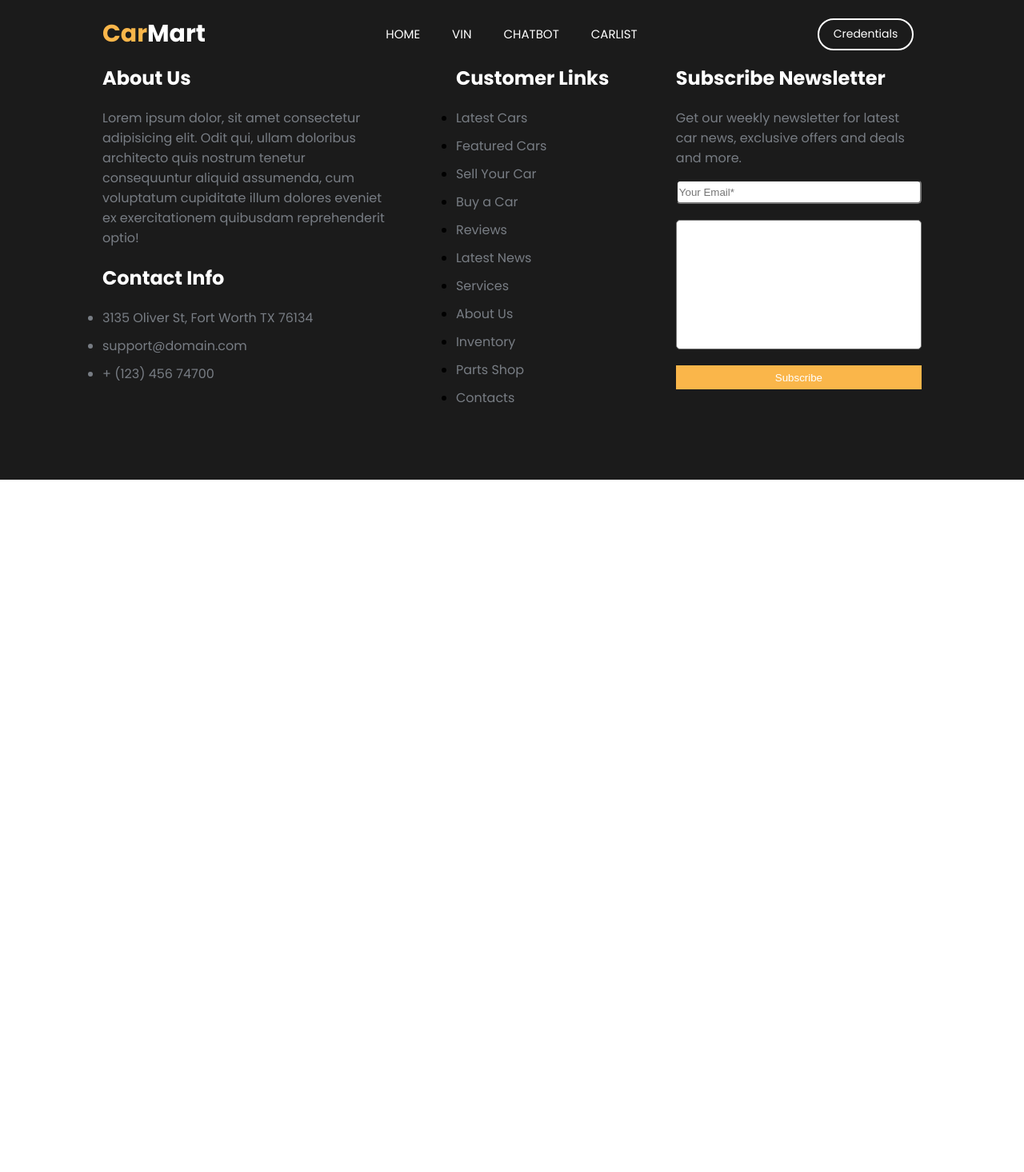
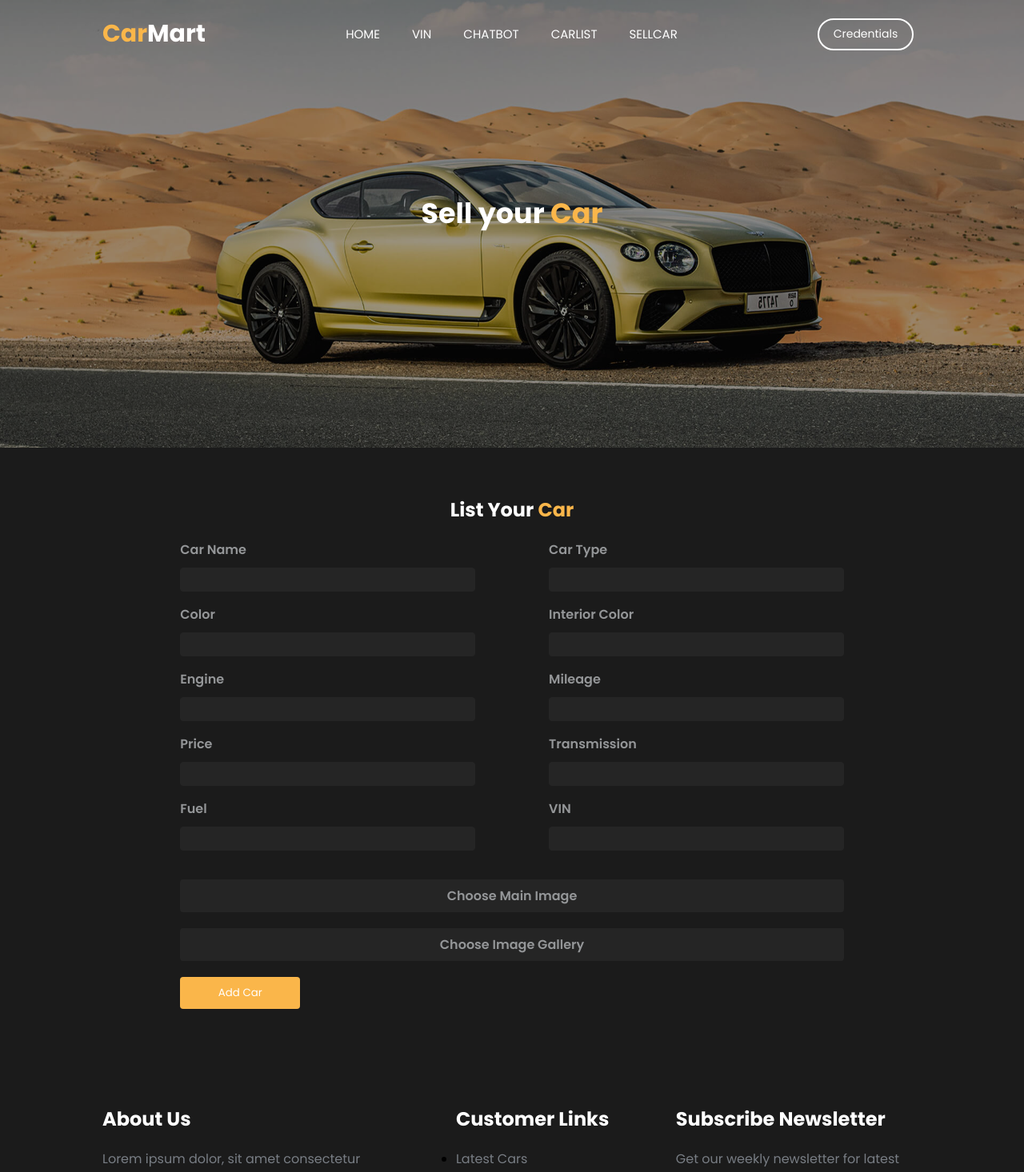
Before and after one commit to gau618/Carlisting2, a React (Vite) app: page /SellCar in a window 1280 px wide. Shown: the top 1466 px of the page at 80% size. Before the commit the page ends 800 px from the top, so only its background shows below. Built offline with nearby package versions, Linux system fonts and the light colour scheme.

Commit message:
sell car page is ready

```diff
--- a/src/App.jsx
+++ b/src/App.jsx
@@ -7,6 +7,7 @@ import CarlistPage from './pages/CarlistPage/CarlistPage'
 import VehicleDetails from './pages/VinPage/Vin'
 import Chatbot from './pages/ChatBotPage/ChatBotPage'
 import {BrowserRouter,Route,Routes} from 'react-router-dom'
+import SellCarPage from './pages/SellCarPage/SellCarPage'
 import './App.css'
 
 function App() {
@@ -21,6 +22,7 @@ function App() {
    <Route path='/Carlist' element={<CarlistPage/>}></Route>
    <Route path='/VehicleDetails' element={<VehicleDetails/>}></Route>
    <Route path='/Chatbot' element={<Chatbot/>}></Route>
+   <Route path='/SellCar' element={<SellCarPage/>}></Route>
    </Routes>
    <Footer/>
    </BrowserRouter>
--- /dev/null
+++ b/src/compnents/SellerForm/SellerForm.jsx
@@ -0,0 +1,166 @@
+import React, { useState } from 'react';
+import styles from './index.module.scss';
+
+const SellerForm = () => {
+  const [car, setCar] = useState({
+    name: '',
+    image: '',
+    imagegallery: [],
+    carType: '',
+    engine: '',
+    color: '',
+    VIN: '',
+    mileage: '',
+    interiorColor: '',
+    price: '',
+    transmission: '',
+    fuel: '',
+  });
+
+  const [imageName, setImageName] = useState('');
+  const [galleryNames, setGalleryNames] = useState([]);
+
+  const handleChange = (e) => {
+    const { name, value } = e.target;
+    setCar((prevCar) => ({ ...prevCar, [name]: value }));
+  };
+
+  const handleImageChange = (e) => {
+    const file = e.target.files[0];
+    const reader = new FileReader();
+    reader.onloadend = () => {
+      setCar((prevCar) => ({ ...prevCar, image: reader.result }));
+      setImageName(file.name);
+    };
+    reader.readAsDataURL(file);
+  };
+
+  const handleGalleryChange = (e) => {
+    const files = Array.from(e.target.files);
+    Promise.all(
+      files.map((file) => {
+        return new Promise((resolve, reject) => {
+          const reader = new FileReader();
+          reader.onloadend = () => resolve(reader.result);
+          reader.onerror = () => reject(new Error('Failed to read file'));
+          reader.readAsDataURL(file);
+        });
+      })
+    ).then((images) => {
+      setCar((prevCar) => ({ ...prevCar, imagegallery: images }));
+      setGalleryNames(files.map((file) => file.name));
+    });
+  };
+
+  const handleSubmit = (e) => {
+    e.preventDefault();
+    const formData = new FormData(e.target);
+    const newCar = {
+      carId: Date.now(),
+      name: formData.get('name'),
+      image: car.image,
+      imagegallery: car.imagegallery,
+      carType: formData.get('carType'),
+      engine: formData.get('engine'),
+      color: formData.get('color'),
+      VIN: formData.get('VIN'),
+      mileage: formData.get('mileage'),
+      interiorColor: formData.get('interiorColor'),
+      price: formData.get('price'),
+      transmission: formData.get('transmission'),
+      fuel: formData.get('fuel'),
+    };
+    console.log(newCar);
+    setCar(newCar);
+    e.target.reset();
+    setImageName('');
+    setGalleryNames([]);
+  };
+
+  return (
+    <form className={styles.form} onSubmit={handleSubmit}>
+      <h2>List Your <span>Car</span></h2>
+      <div className={styles.items}>
+        <div className={styles.formGroup}>
+          <label>Car Name</label>
+          <input type="text" name="name" onChange={handleChange} required />
+        </div>
+        <div className={styles.formGroup}>
+          <label>Car Type</label>
+          <input type="text" name="carType" onChange={handleChange} required />
+        </div>
+      </div>
+      <div className={styles.items}>
+        <div className={styles.formGroup}>
+          <label>Color</label>
+          <input type="text" name="color" onChange={handleChange} required />
+        </div>
+        <div className={styles.formGroup}>
+          <label>Interior Color</label>
+          <input type="text" name="interiorColor" onChange={handleChange} required />
+        </div>
+      </div>
+      <div className={styles.items}>
+        <div className={styles.formGroup}>
+          <label>Engine</label>
+          <input type="text" name="engine" onChange={handleChange} required />
+        </div>
+        <div className={styles.formGroup}>
+          <label>Mileage</label>
+          <input type="text" name="mileage" onChange={handleChange} required />
+        </div>
+      </div>
+      <div className={styles.items}>
+        <div className={styles.formGroup}>
+          <label>Price</label>
+          <input type="text" name="price" onChange={handleChange} required />
+        </div>
+        <div className={styles.formGroup}>
+          <label>Transmission</label>
+          <input type="text" name="transmission" onChange={handleChange} required />
+        </div>
+      </div>
+      <div className={styles.items}>
+        <div className={styles.formGroup}>
+          <label>Fuel</label>
+          <input type="text" name="fuel" onChange={handleChange} required />
+        </div>
+        <div className={styles.formGroup}>
+          <label>VIN</label>
+          <input type="text" name="VIN" onChange={handleChange} required />
+        </div>
+      </div>
+      <div className={styles.imgitems}>
+      <div className={styles.Group}>
+        <label htmlFor="mainImage" className={styles.customFileInput}>
+          {imageName || "Choose Main Image"}
+        </label>
+        <input
+          type="file"
+          id="mainImage"
+          name="image"
+          onChange={handleImageChange}
+          className={styles.fileInput}
+          required
+        />
+      </div>
+      <div className={styles.Group}>
+        <label htmlFor="imageGallery" className={styles.customFileInput}>
+          {galleryNames.length > 0 ? galleryNames.join(', ') : "Choose Image Gallery"}
+        </label>
+        <input
+          type="file"
+          id="imageGallery"
+          name="imagegallery"
+          multiple
+          onChange={handleGalleryChange}
+          className={styles.fileInput}
+        />
+      </div>
+      </div>
+      <button type="submit">Add Car</button>
+    </form>
+  );
+};
+
+export default SellerForm;
--- /dev/null
+++ b/src/compnents/SellerForm/index.module.scss
@@ -0,0 +1,133 @@
+.form {
+    padding: 40px 5%;
+    background: rgb(27, 27, 27);
+
+    h2 {
+      margin: 20px 0px;
+      color: #fff;
+      font-family: "Poppins";
+      text-align: center;
+      font-weight: bold;
+
+      span {
+        color: #fab64a;
+        font-weight: bold;
+        font-family: "Poppins";
+      }
+    }
+
+    .items {
+      width: 100%;
+      display: flex;
+      justify-content: space-around;
+
+      .formGroup {
+        margin-bottom: 1rem;
+        width: 40%;
+
+        label {
+          display: block;
+          color: #949698;
+          margin-bottom: 10px;
+          font-family: "Poppins";
+          font-weight: 600;
+        }
+
+        input {
+          width: 100%;
+          height: 30px;
+          border-radius: 4px;
+          outline: none;
+          font-size: 16px;
+          background-color: rgb(37, 37, 37);
+          border: 1px solid rgb(37, 37, 37);
+        }
+      }
+    }
+   .imgitems{
+    width: 100%;
+    .Group {
+      margin: 20px 5%;
+      width: 90%;
+      label {
+        display: block;
+        color: #949698;
+        margin-bottom: 20px;
+        font-family: "Poppins";
+        font-weight: 600;
+      }
+
+      input {
+        width: 100%;
+        height: 40px;
+        border-radius: 4px;
+        outline: none;
+        font-size: 16px;
+        margin-bottom: 10px;
+        background-color: rgb(37, 37, 37);
+        border: 1px solid rgb(37, 37, 37);
+      }
+    }
+}
+    button {
+      width: 150px;
+      margin: 0px 5%;
+      height: 40px;
+      text-align: center;
+      background: #fab64a;
+      border: none;
+      color: #fff;
+      border-radius: 4px;
+      font-family: "Poppins";
+      cursor: pointer;
+
+      &:hover {
+        background: #fff;
+        color: black;
+      }
+    }
+    .fileInput {
+      display: none;
+      }
+
+      .customFileInput {
+        padding: 0.5rem 1rem;
+        border-radius: 4px;
+
+        background-color: rgb(37, 37, 37);
+        color: white;
+        cursor: pointer;
+        text-align: center;
+
+        &:hover {
+          color: #fab64a;
+        }
+      }
+
+  }
+
+  @media (max-width: 600px) {
+    .form {
+      .items {
+        flex-direction: column;
+        justify-content: center;
+        align-items: center;
+
+        .formGroup {
+          width: 90%;
+
+          input {
+            width: 100%;
+          }
+        }
+      }
+
+      .formGroup {
+        width: 90%;
+
+        input {
+          width: 100%;
+        }
+      }
+    }
+  }
--- a/src/compnents/header/header.jsx
+++ b/src/compnents/header/header.jsx
@@ -77,6 +77,13 @@ export default function Header() {
           >
             CARLIST
           </Link>
+          <Link
+          to="/SELLCAR"
+          className={activeLink === "/SELLCAR" ? styles.activeLink : ""}
+          onClick={() => handleLinkClick("/SELLCAR")}
+        >
+          SELLCAR
+        </Link>
         </div>
         <div className={styles.credentialbutton}>
           <button>Credentials</button>
@@ -114,6 +121,13 @@ export default function Header() {
         >
           CARLIST
         </Link>
+        <Link
+          to="/SELLCAR"
+          className={activeLink === "/SELLCAR" ? styles.activeLink : ""}
+          onClick={() => handleLinkClick("/SELLCAR")}
+        >
+          SELLCAR
+        </Link>
         <div className={styles.credentialbutton}>
           <button>Credentials</button>
         </div>
--- /dev/null
+++ b/src/pages/SellCarPage/SellCarPage.jsx
@@ -0,0 +1,18 @@
+import React from 'react'
+import styles from "./index.module.scss"
+import CarlistBackground from '../../compnents/CarlistBackgroung/CarlistBackground'
+import background from "../../assets/c.jpg";
+import SellerForm from '../../compnents/SellerForm/SellerForm';
+export default function SellCarPage() {
+  return (
+    <div className={styles.sellCarContainer}>
+     <CarlistBackground background={background}/>
+     <div className={styles.heading}>
+        <h1>Sell your <span>Car</span></h1>
+     </div>
+     <div className={styles.sellerform}>
+     <SellerForm/>
+     </div>
+    </div>
+  )
+}
--- /dev/null
+++ b/src/pages/SellCarPage/index.module.scss
@@ -0,0 +1,33 @@
+.sellCarContainer{
+  overflow-x: hidden;
+    .heading{
+        padding: 0px 10%;
+        position: absolute;
+        top: 230px;
+        width: 100%;
+        text-align: center;
+        h1 {
+            margin: 10px 0px;
+            color: #fff;
+            font-family: "Poppins";
+            text-align: center;
+            font-weight: bold;
+            font-size: 35px;
+            span {
+              color: #fab64a;
+              font-weight: bold;
+              font-family: "Poppins";
+            }
+          }
+    }
+    .sellerform{
+      padding: 0px 10%;
+      background-color: rgb(27,27,27);
+    }
+    @media (max-width:600px) {
+      .sellerform{
+        padding: 0px 5%;
+        background-color: rgb(27,27,27);
+      }
+    }
+}
```
